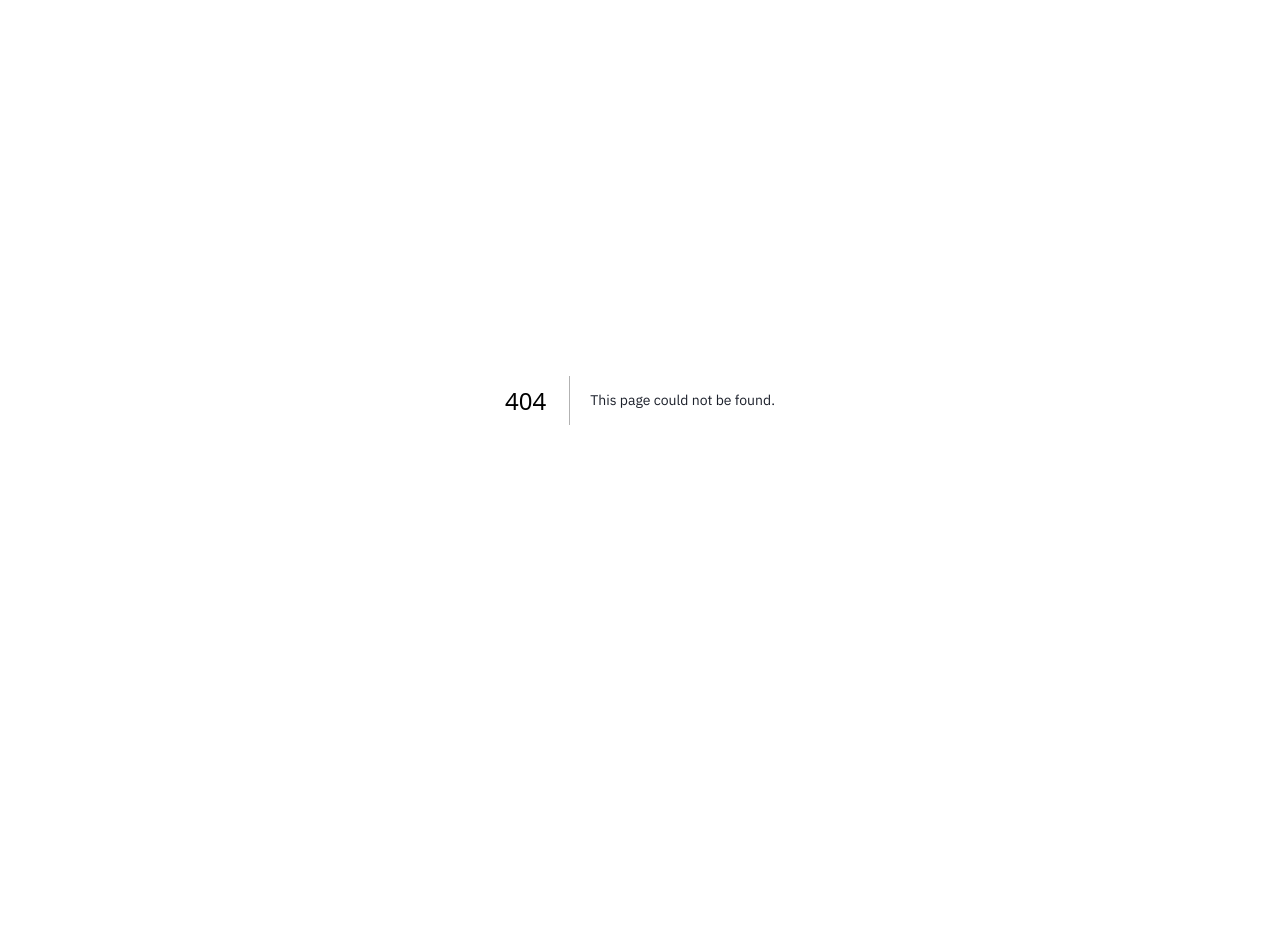
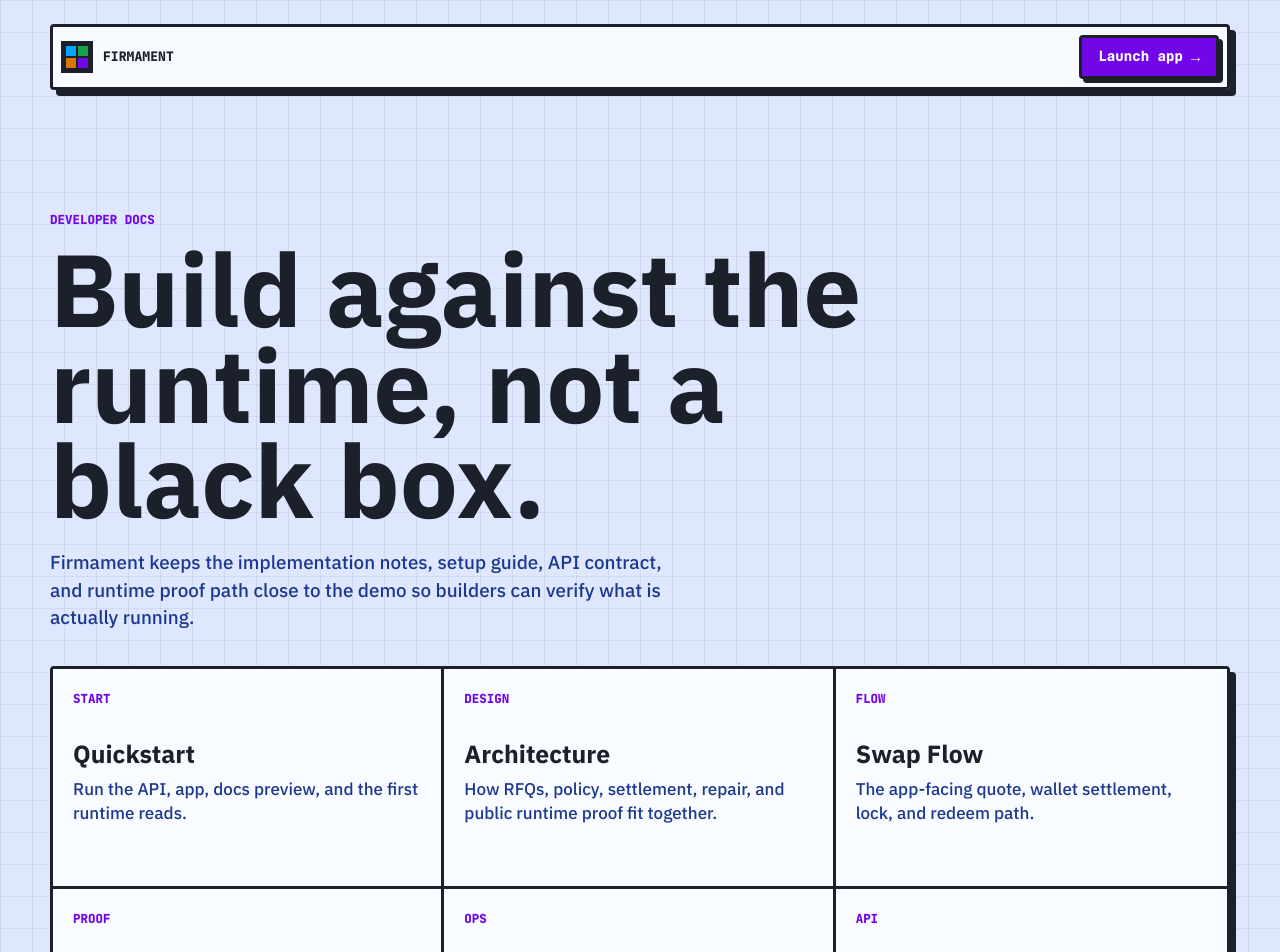
Before and after one commit to azeemshaik025/firmament, a Next.js app in the folder landing/: page /docs in a window 1280 px wide. Before the commit this address had no page. Shown: the top 952 px of the page. Before the commit the page ends 800 px from the top, so only its background shows below. Built offline with nearby package versions, Linux system fonts and the light colour scheme.

Commit message:
fix(landing): serve docs hub

```diff
--- /dev/null
+++ b/landing/src/app/docs/page.tsx
@@ -0,0 +1,84 @@
+import Link from "next/link";
+
+const docs = [
+  {
+    label: "Start",
+    title: "Quickstart",
+    copy: "Run the API, app, docs preview, and the first runtime reads.",
+    href: "https://github.com/azeemshaik025/firmament/blob/v0.1.0/docs/quickstart.mdx"
+  },
+  {
+    label: "Design",
+    title: "Architecture",
+    copy: "How RFQs, policy, settlement, repair, and public runtime proof fit together.",
+    href: "https://github.com/azeemshaik025/firmament/blob/v0.1.0/docs/architecture.mdx"
+  },
+  {
+    label: "Flow",
+    title: "Swap Flow",
+    copy: "The app-facing quote, wallet settlement, lock, and redeem path.",
+    href: "https://github.com/azeemshaik025/firmament/blob/v0.1.0/docs/swap-flow.mdx"
+  },
+  {
+    label: "Proof",
+    title: "Runtime Proof",
+    copy: "Public runtime state, ledger balances, trades, and network verification.",
+    href: "https://github.com/azeemshaik025/firmament/blob/v0.1.0/docs/runtime-proof.mdx"
+  },
+  {
+    label: "Ops",
+    title: "Maker Setup",
+    copy: "Mainnet config, safety caps, Gateway, Jupiter, and funded maker inventory.",
+    href: "https://github.com/azeemshaik025/firmament/blob/v0.1.0/docs/maker-setup.mdx"
+  },
+  {
+    label: "API",
+    title: "Backend Reference",
+    copy: "OpenAPI routes for RFQs, wallet settlement, runtime state, ledger, and trades.",
+    href: "https://github.com/azeemshaik025/firmament/blob/v0.1.0/docs/openapi.yaml"
+  }
+];
+
+export default function DocsPage() {
+  return (
+    <main className="docs-page">
+      <header className="docs-header">
+        <Link className="brand" href="/" aria-label="Firmament home">
+          <span className="brand-mark" aria-hidden="true">
+            <span />
+            <span />
+            <span />
+            <span />
+          </span>
+          <span>Firmament</span>
+        </Link>
+        <a className="nav-action" href="/app" target="_blank" rel="noreferrer">
+          <span>Launch app</span>
+          <span className="button-arrow" aria-hidden="true">
+            {"\u2192"}
+          </span>
+        </a>
+      </header>
+
+      <section className="docs-hero">
+        <p className="eyebrow">Developer docs</p>
+        <h1>Build against the runtime, not a black box.</h1>
+        <p>
+          Firmament keeps the implementation notes, setup guide, API contract,
+          and runtime proof path close to the demo so builders can verify what
+          is actually running.
+        </p>
+      </section>
+
+      <section className="docs-grid" aria-label="Firmament documentation">
+        {docs.map((doc) => (
+          <a className="docs-card" href={doc.href} target="_blank" rel="noreferrer" key={doc.title}>
+            <span>{doc.label}</span>
+            <h2>{doc.title}</h2>
+            <p>{doc.copy}</p>
+          </a>
+        ))}
+      </section>
+    </main>
+  );
+}
--- a/landing/src/app/globals.css
+++ b/landing/src/app/globals.css
@@ -86,6 +86,101 @@ main {
   min-height: 100vh;
 }
 
+.docs-page {
+  width: min(1180px, calc(100% - 48px));
+  margin: 0 auto;
+  padding: 24px 0 72px;
+}
+
+.docs-header {
+  display: flex;
+  justify-content: space-between;
+  gap: 16px;
+  align-items: center;
+  min-height: 62px;
+  padding: 8px;
+  border: 3px solid var(--ink);
+  border-radius: var(--radius-sm);
+  background: rgba(248, 251, 255, 0.96);
+  box-shadow: var(--shadow-hard);
+}
+
+.docs-hero {
+  max-width: 860px;
+  padding: clamp(70px, 10vw, 120px) 0 34px;
+}
+
+.docs-hero h1 {
+  margin: 12px 0 0;
+  color: var(--ink);
+  font-size: clamp(3.2rem, 8vw, 6.9rem);
+  font-weight: 900;
+  line-height: 0.93;
+}
+
+.docs-hero p:not(.eyebrow) {
+  max-width: 690px;
+  margin: 22px 0 0;
+  color: var(--text);
+  font-size: 1.18rem;
+  font-weight: var(--weight-copy);
+  line-height: 1.46;
+}
+
+.docs-grid {
+  display: grid;
+  grid-template-columns: repeat(3, minmax(0, 1fr));
+  border: 3px solid var(--ink);
+  border-radius: var(--radius-sm);
+  background: var(--ink);
+  box-shadow: var(--shadow-hard);
+}
+
+.docs-card {
+  min-height: 220px;
+  padding: 20px;
+  border-right: 3px solid var(--ink);
+  border-bottom: 3px solid var(--ink);
+  background: var(--paper);
+  transition:
+    transform 180ms var(--ease),
+    box-shadow 180ms var(--ease);
+}
+
+.docs-card:nth-child(3n) {
+  border-right: 0;
+}
+
+.docs-card:nth-last-child(-n + 3) {
+  border-bottom: 0;
+}
+
+.docs-card:hover {
+  transform: translate(-2px, -3px);
+  box-shadow: 8px 8px 0 rgba(28, 32, 43, 0.2);
+}
+
+.docs-card span {
+  display: block;
+  color: var(--purple);
+  font-family: var(--font-mono);
+  font-size: var(--text-label);
+  font-weight: 900;
+  text-transform: uppercase;
+}
+
+.docs-card h2 {
+  margin-top: 34px;
+  font-size: 1.55rem;
+}
+
+.docs-card p {
+  margin: 10px 0 0;
+  color: var(--text);
+  font-weight: var(--weight-copy);
+  line-height: 1.42;
+}
+
 h1,
 h2,
 h3,
@@ -1219,6 +1314,7 @@ h2 {
   .runtime-layout,
   .api-panel,
   .position-panel,
+  .docs-grid,
   .footer-content {
     grid-template-columns: 1fr;
   }
@@ -1265,6 +1361,17 @@ h2 {
   }
 
   .proof-card:nth-last-child(-n + 2) {
+    border-bottom: 0;
+  }
+
+  .docs-card,
+  .docs-card:nth-child(3n),
+  .docs-card:nth-last-child(-n + 3) {
+    border-right: 0;
+    border-bottom: 3px solid var(--ink);
+  }
+
+  .docs-card:last-child {
     border-bottom: 0;
   }
 
@@ -1314,6 +1421,7 @@ h2 {
   .section,
   .demo-section,
   .proof-strip,
+  .docs-page,
   .site-footer {
     width: calc(100% - 28px);
   }
@@ -1455,6 +1563,22 @@ h2 {
 
   .footer-actions a {
     flex: 1;
+  }
+
+  .docs-header {
+    align-items: stretch;
+  }
+
+  .docs-header .nav-action {
+    min-height: 42px;
+  }
+
+  .docs-hero {
+    padding-top: 58px;
+  }
+
+  .docs-hero h1 {
+    font-size: 3rem;
   }
 
   .footer-signals {
```
Also changed, not shown: landing/vercel.json.
